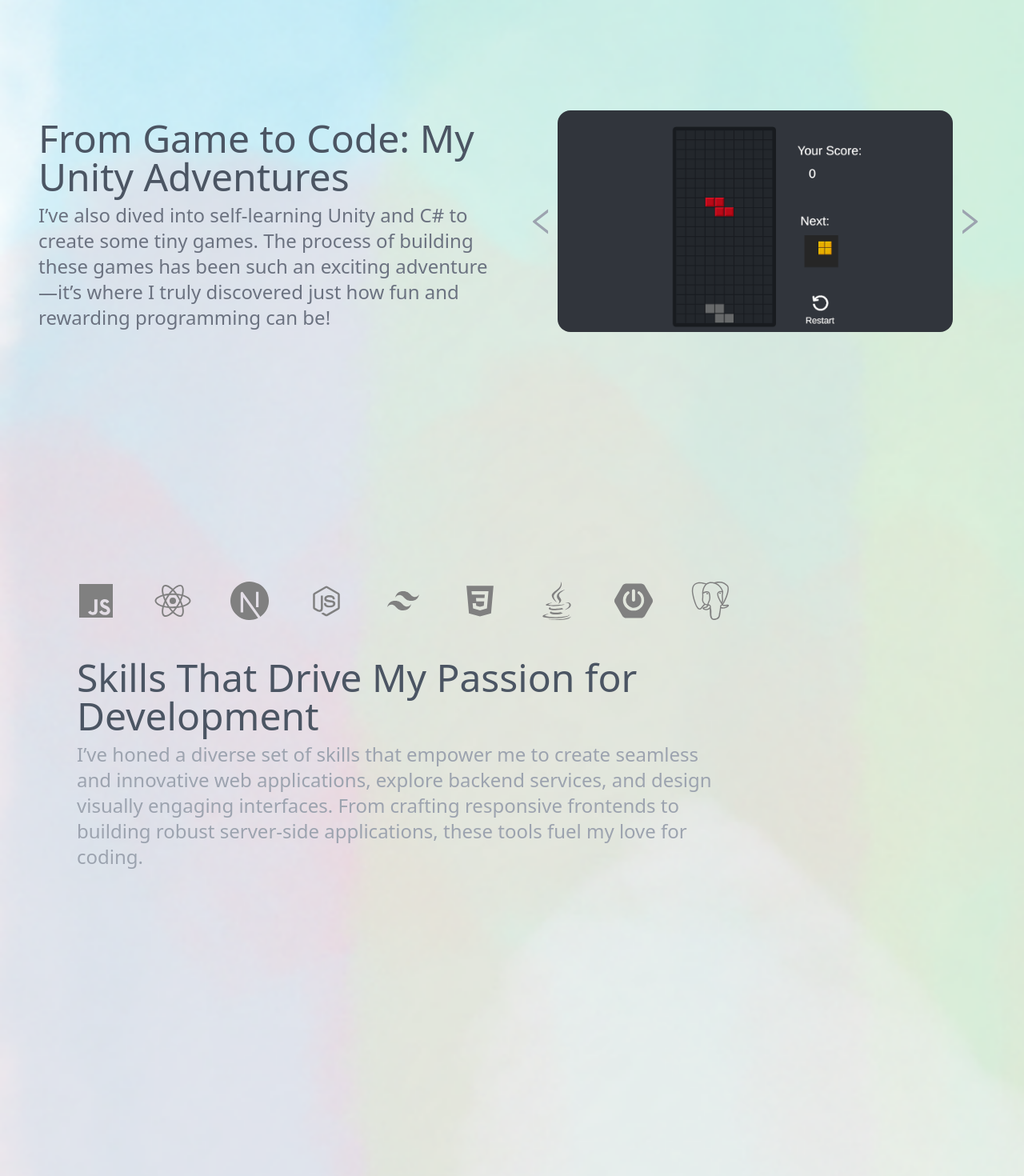
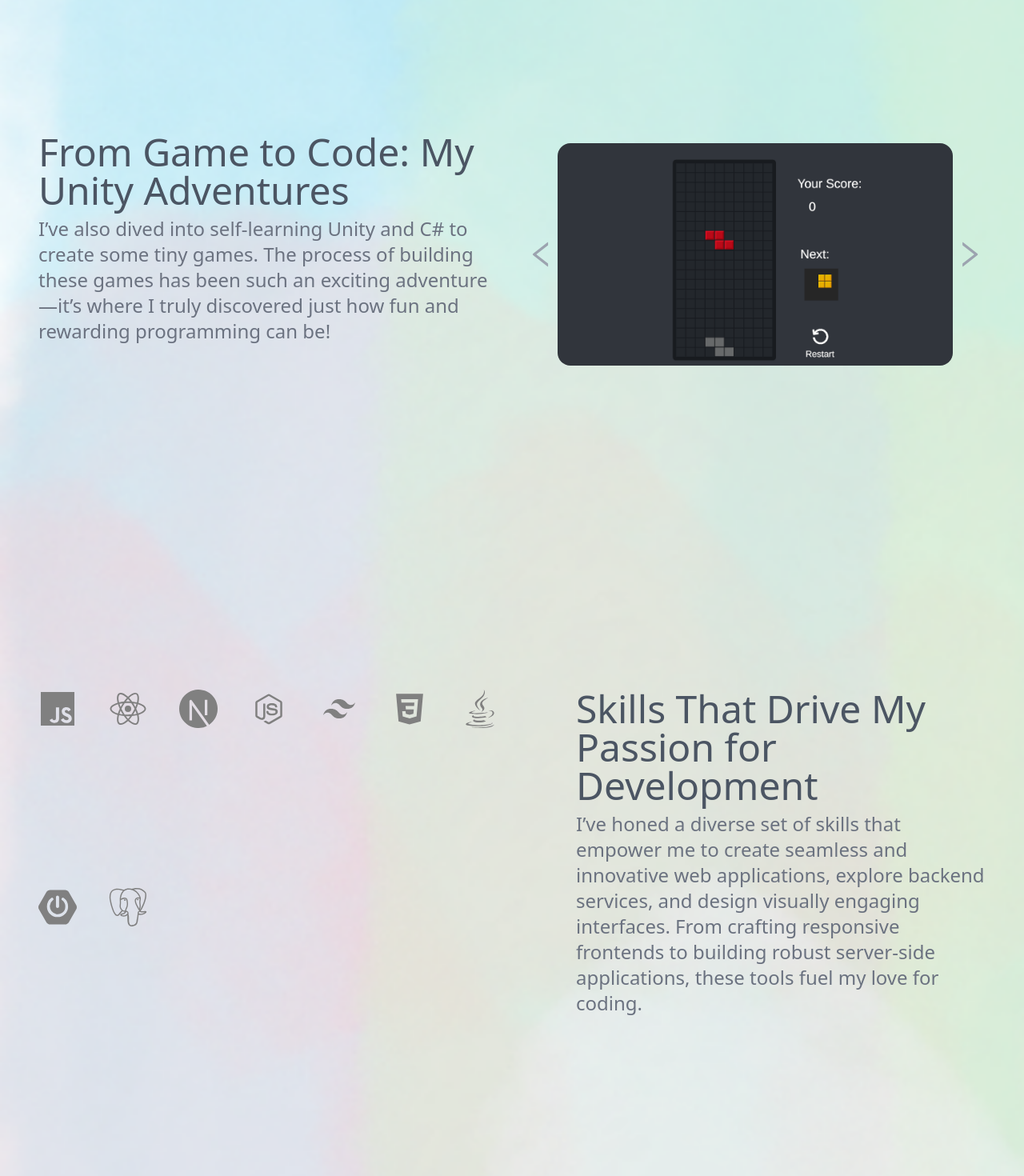
Before and after one commit to chiangamy210/portfolio, a Next.js app: page / in a window 1280 px wide. Shown: the part 2120-3590 px from the top of the page at 80% size. Built offline with nearby package versions, Linux system fonts and the light colour scheme.

Commit message:
modify skill component responsive ui design

```diff
--- a/app/components/Games.tsx
+++ b/app/components/Games.tsx
@@ -43,7 +43,7 @@ export default function Games() {
 
   return (
     <main className="flex flex-wrap justify-between text-5xl  ">
-      <div className="flex  flex-col items-center justify-center gap-y-2 w-full lg:w-[45vw] ">
+      <div className="flex  flex-col items-center justify-center mb-12 gap-y-2 w-full lg:w-[45vw] ">
         <h1>From Game to Code: My Unity Adventures</h1>
         <p className="text-2xl text-gray-500">
           I’ve also dived into self-learning Unity and C# to create some tiny
--- a/app/components/Projects.tsx
+++ b/app/components/Projects.tsx
@@ -9,15 +9,15 @@ export default function Projects() {
   const carouselProject = [
     {
       id: 1,
+      src: "/projects/swapspot/swapspot.gif",
+      alt: "swap spot gif demo",
+      link: "https://youtu.be/a9vSveHpN0o",
+    },
+    {
+      id: 2,
       src: "/projects/staybooking/staybooking.gif",
       alt: "staybooking gif demo",
       link: "https://youtu.be/PgOib85Mgg4",
-    },
-    {
-      id: 2,
-      src: "/projects/swapspot/swapspot.gif",
-      alt: "swap spot gif demo",
-      link: "https://youtu.be/a9vSveHpN0o",
     },
     {
       id: 3,
@@ -52,7 +52,7 @@ export default function Projects() {
   return (
     <main className="flex flex-wrap flex-col justify-center items-center  text-5xl ">
       <div className="flex flex-col items-center justify-center gap-y-2 md:px-[10%] xl:px-[20%] ">
-        <div key={projectsDescription[currentSlide].id}>
+        <div key={projectsDescription[currentSlide].id} className="mb-12">
           <h1>{projectsDescription[currentSlide].title}</h1>
           <p className="text-2xl text-gray-500">
             {projectsDescription[currentSlide].description}
@@ -62,7 +62,7 @@ export default function Projects() {
           images={carouselProject}
           currentSlide={currentSlide}
           setCurrentSlide={setCurrentSlide}
-          className="flex justify-between items-center   mb-2 "
+          className="flex justify-between items-center mb-2 "
         />
       </div>
     </main>
--- a/app/components/Skills.tsx
+++ b/app/components/Skills.tsx
@@ -1,32 +1,67 @@
-import {TailwindIcon,ReactIcon,NextIcon,CssIcon,JavaScriptIcon,JavaIcon, PostgresSqlIcon, NodejsIcon,SpringbootIcon} from '../components/Icons';
-import Link from 'next/link';
+import {
+  TailwindIcon,
+  ReactIcon,
+  NextIcon,
+  CssIcon,
+  JavaScriptIcon,
+  JavaIcon,
+  PostgresSqlIcon,
+  NodejsIcon,
+  SpringbootIcon,
+} from "../components/Icons";
+import Link from "next/link";
 
 export default function Skills() {
   const skills = [
-    { Icon: JavaScriptIcon, href: "https://www.javascript.com/", title: "JavaScript" },
+    {
+      Icon: JavaScriptIcon,
+      href: "https://www.javascript.com/",
+      title: "JavaScript",
+    },
     { Icon: ReactIcon, href: "https://reactjs.org/", title: "React" },
     { Icon: NextIcon, href: "https://nextjs.org/", title: "Next.js" },
     { Icon: NodejsIcon, href: "https://nodejs.org/en", title: "Node.js" },
-    { Icon: TailwindIcon, href: "https://tailwindcss.com/", title: "TailwindCSS" },
+    {
+      Icon: TailwindIcon,
+      href: "https://tailwindcss.com/",
+      title: "TailwindCSS",
+    },
     { Icon: CssIcon, href: "https://www.w3.org/Style/CSS/", title: "CSS" },
     { Icon: JavaIcon, href: "https://www.java.com/", title: "Java" },
-    { Icon: SpringbootIcon, href: "https://spring.io/projects/spring-boot", title: "Spring Boot" },
-    { Icon: PostgresSqlIcon, href: "https://www.postgresql.org/", title: "PostgreSQL" },
+    {
+      Icon: SpringbootIcon,
+      href: "https://spring.io/projects/spring-boot",
+      title: "Spring Boot",
+    },
+    {
+      Icon: PostgresSqlIcon,
+      href: "https://www.postgresql.org/",
+      title: "PostgreSQL",
+    },
   ];
   return (
-    <main className="flex flex-wrap p-12 justify-between  text-5xl font-inter ">
-
-      <div className="flex flex-wrap  gap-y-10 gap-x-12  w-[500px] lg:w-[800px] xl:w-[1200px]">
-          {skills.map((skill,index)=>(
-            <Link key={index} href={skill.href}  target="_blank" title={skill.title} >
-            <skill.Icon className='skill' />
-            </Link>
-          ))}
+    <main className="flex flex-wrap  justify-between  text-5xl ">
+      <div className="flex flex-wrap  items-center justify-center mb-12 gap-y-2 w-full md:w-[40vw] md:order-2">
+        <h1>Skills That Drive My Passion for Development</h1>
+        <p className="text-2xl text-gray-500">
+          I’ve honed a diverse set of skills that empower me to create seamless
+          and innovative web applications, explore backend services, and design
+          visually engaging interfaces. From crafting responsive frontends to
+          building robust server-side applications, these tools fuel my love for
+          coding.
+        </p>
       </div>
-      <div className="flex flex-wrap  items-center justify-center my-12  gap-y-2 w-[500px] md:w-[800px]">
-        <h1>Skills That Drive My Passion for Development</h1>
-        <p className="text-2xl text-gray-400">I’ve honed a diverse set of skills that empower me to create seamless and innovative web applications, explore backend services, and design visually engaging interfaces. From crafting responsive frontends to building robust server-side applications, these tools fuel my love for coding.
-        </p>
+      <div className="flex flex-wrap  gap-y-10 gap-x-10 w-full  md:w-[45vw] md:order-1">
+        {skills.map((skill, index) => (
+          <Link
+            key={index}
+            href={skill.href}
+            target="_blank"
+            title={skill.title}
+          >
+            <skill.Icon className="skill" />
+          </Link>
+        ))}
       </div>
     </main>
   );
--- a/app/page.tsx
+++ b/app/page.tsx
@@ -99,7 +99,7 @@ export default function Page() {
         <section id="projects" className="my-32">
           <Projects />
         </section>
-        <section id="games" className="my-32">
+        <section id="games" className="my-64">
           <Games />
         </section>
         <section id="skills" className="my-32">
```
